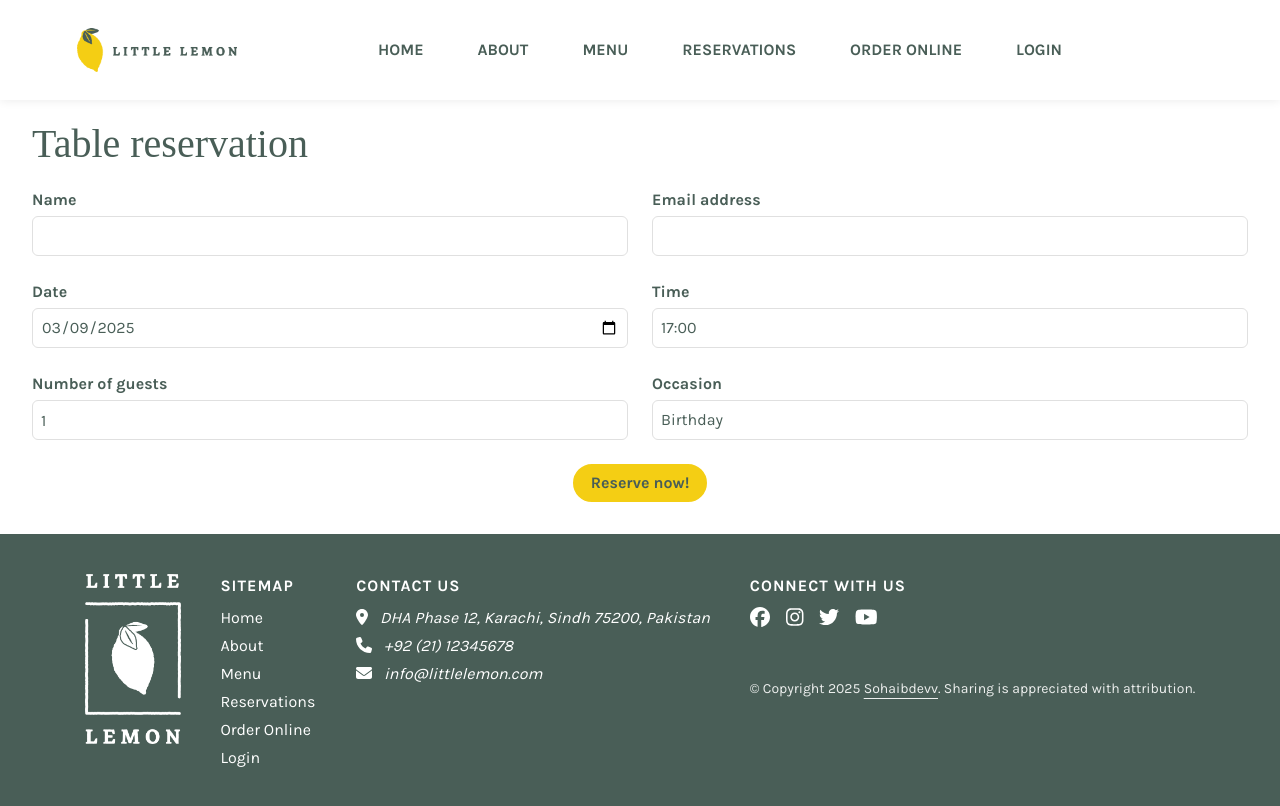
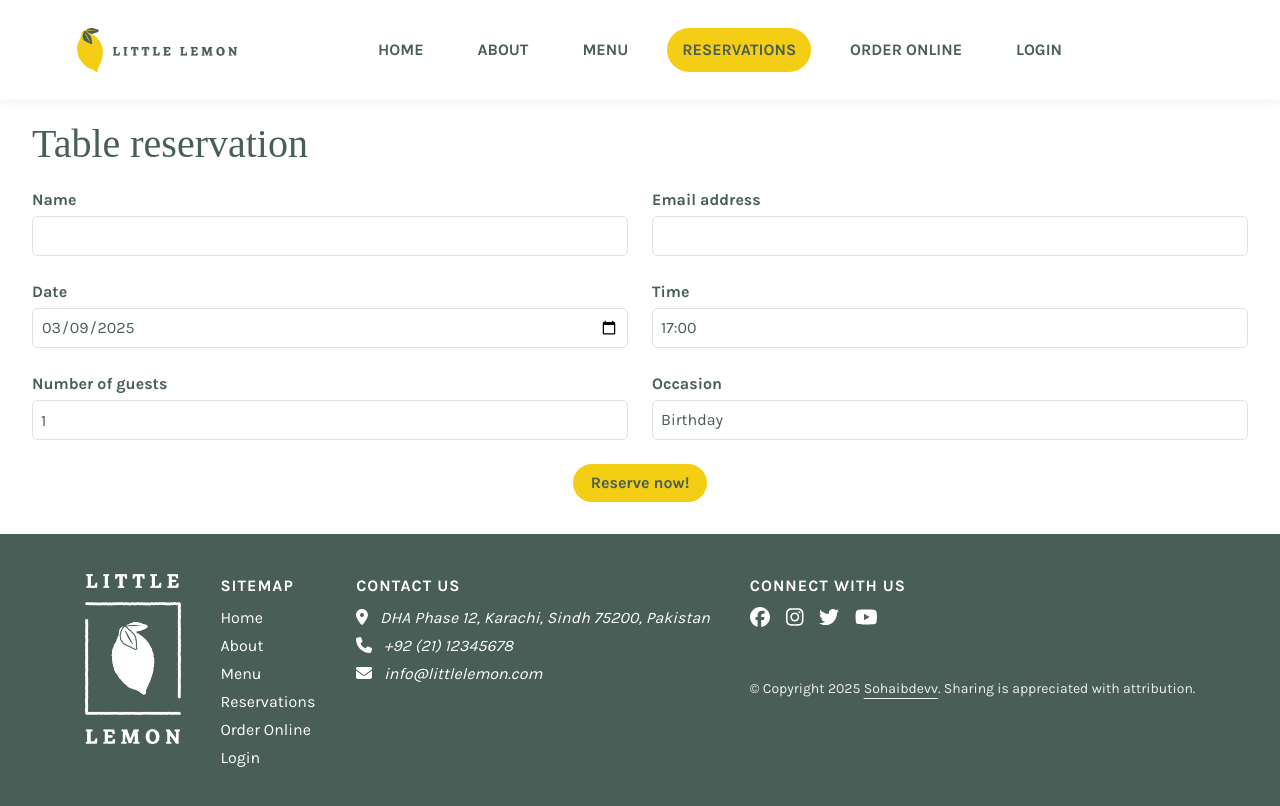
Before and after one commit to sohaibdevv/little-lemon-website, a React (Create React App) app: page /reservations in a window 1280 px wide. Shown: the top 806 px of the page. Built offline with nearby package versions, Linux system fonts and the light colour scheme; a web font is replaced by a local one.

Commit message:
updated layout files

```diff
--- a/public/index.html
+++ b/public/index.html
@@ -8,7 +8,7 @@
       name="description"
       content="We are a family owned Mediterranean restaurant, focused on traditional recipes served with a modern twist."
     />
-    <meta name="author" content="Little Lemon" />
+    <meta name="author" content="sohaibmalikdev | sohaibdevv" />
     <meta
       property="og:title"
       content="Little Lemon - Authentic Mediterranean Cuisine in Karachi, KHI"
--- a/src/components/layout/Header/Header.jsx
+++ b/src/components/layout/Header/Header.jsx
@@ -1,13 +1,27 @@
-import { useState } from "react";
+import { useState, useEffect } from "react";
 import { HashLink } from "react-router-hash-link";
 import { faBars, faXmark } from "@fortawesome/free-solid-svg-icons";
 import { FontAwesomeIcon } from "@fortawesome/react-fontawesome";
 import logoImage from "../assets/logo.png";
 import "./header.css";
-import { Link } from "react-router-dom";
+import { Link, useLocation } from "react-router-dom";
 
 const Header = ({ navLinks }) => {
   const [isNavExpanded, setIsNavExpanded] = useState(false);
+  const location = useLocation();
+  const [activePath, setActivePath] = useState(
+    localStorage.getItem("activePath") || location.pathname
+  );
+
+  useEffect(() => {
+    setActivePath(localStorage.getItem("activePath") || location.pathname);
+  }, [location.pathname]);
+
+  const handleNavLinkClick = (path) => {
+    setIsNavExpanded(false);
+    setActivePath(path);
+    localStorage.setItem("activePath", path);
+  };
 
   return (
     <header>
@@ -33,9 +47,11 @@ const Header = ({ navLinks }) => {
           {navLinks.map((navLink) => (
             <li
               key={navLink.name}
-              onClick={() => setIsNavExpanded(false)}
+              onClick={() => handleNavLinkClick(navLink.path)}
               aria-label="On Click"
-              className="hover-underline-animation"
+              className={`hover-underline-animation ${
+                activePath === navLink.path ? "active" : ""
+              }`}
             >
               {navLink.hashLink ? (
                 <HashLink to={navLink.path}>{navLink.name}</HashLink>
--- a/src/components/layout/Header/header.css
+++ b/src/components/layout/Header/header.css
@@ -4,15 +4,23 @@
   text-decoration: none;
   color: black;
   border-radius: 25px;
+  background-color: transparent; /* Default background */
 }
 
 .hover-underline-animation:hover {
-  background-color: #f4ce14;
-  /* background-color: #ebebeb; */
+  background-color: #f4ce14; /* Hover color */
 }
 
+/* Override hover for active link */
+.hover-underline-animation.active,
+.hover-underline-animation.active:hover {
+  background-color: #f4ce14; /* Active color */
+}
+
+/* Rest of your CSS remains the same */
+
 .nav-bar {
-  box-shadow: 0 0 10px rgba(0,0,0,.09);
+  box-shadow: 0 0 10px rgba(0, 0, 0, 0.09);
   background-color: #fff;
   justify-content: space-between;
   width: 100%;
@@ -100,9 +108,9 @@
   }
 
   .nav-bar-links.expanded li:hover {
-  /* background-color: #ebebeb; */
-  background-color: #f4ce14;
-}
+    /* background-color: #ebebeb; */
+    background-color: #f4ce14;
+  }
 
   .nav-bar-links {
     position: absolute;
```
Also changed, not shown: 1 other file (tests, documents, lock files or other folders).
